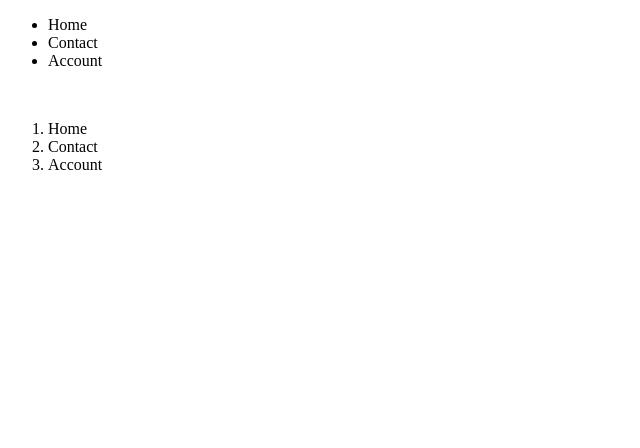
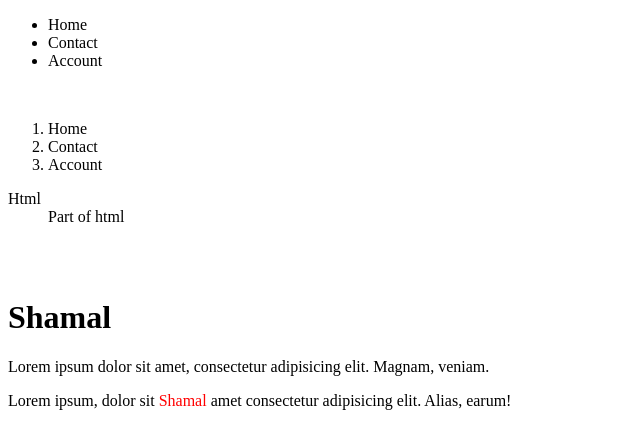
Before and after one commit to ShamlaZunjare/BasicHtml_Project, a plain HTML site: page 01_BasciHtml/index.html in a window 1280 px wide. Shown: the whole page, without its empty margins (0-640 px from the left). Drawn offline with Linux system fonts and the light colour scheme.

Commit message:
Block and Inline Element file added

```diff
--- a/01_BasciHtml/index.html
+++ b/01_BasciHtml/index.html
@@ -4,17 +4,40 @@
      <title>List of Html</title>
 </head>
 <body>
+
+    <!-- unorder list -->
   <ul>
     <li>Home</li>
     <li>Contact</li>
     <li>Account</li>
   </ul> <br>
+
+    <!-- order list -->
   <ol>
     <li>Home</li>
     <li>Contact</li>
     <li>Account</li>
   </ol>
 
+  <!-- description list -->
+
+  <dl>
+    <dt>Html</dt>
+    <dd>Part of html</dd>
+  </dl>
+
+  <br>
+  <br>
+  <!-- block level element -->
+
+  <div>
+    <h1>Shamal</h1>
+    <p>Lorem ipsum dolor sit amet,  consectetur adipisicing elit. Magnam, veniam.</p>
+  </div>
+
+    <!-- inline element -->
+
+<p>Lorem ipsum, dolor sit <span style="color: red;">Shamal</span>  amet consectetur adipisicing elit. Alias, earum!</p>
 
 </body>
 </html>
```
Also changed, not shown: 01_BasciHtml/BlockAndInline.html (added, +12 -0 lines), 1 other file.
